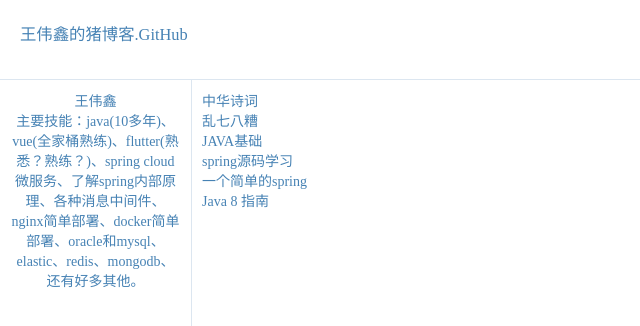
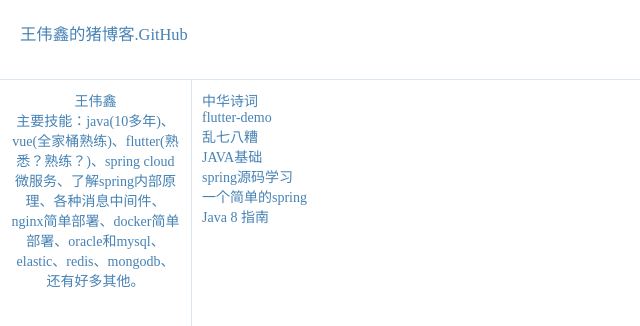
Before and after one commit to w17731138318/w17731138318.github.io, a plain HTML site: page index.html in a window 1280 px wide. Shown: the top 326 px of the page, without its empty margins (0-640 px from the left). Drawn offline with nearby package versions, Linux system fonts and the light colour scheme.

Commit message:
~flutter

```diff
--- a/index.html
+++ b/index.html
@@ -150,6 +150,7 @@
         </div>
         <div class="my-main">
             <a href="https://github.com/w17731138318/chinese-poetry">中华诗词</a><br>
+            <a href="https://github.com/w17731138318/flutter-demo">flutter-demo</a><br>
             <a href="https://github.com/w17731138318/architect">乱七八糟</a><br>
             <a href="https://github.com/w17731138318/java-basic">JAVA基础</a><br>
             <a href="https://github.com/w17731138318/springcode">spring源码学习</a><br>
```
